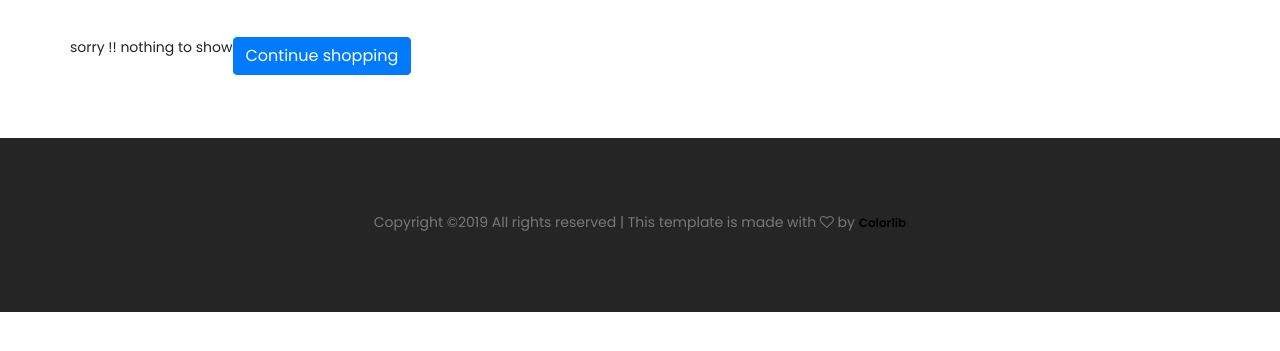
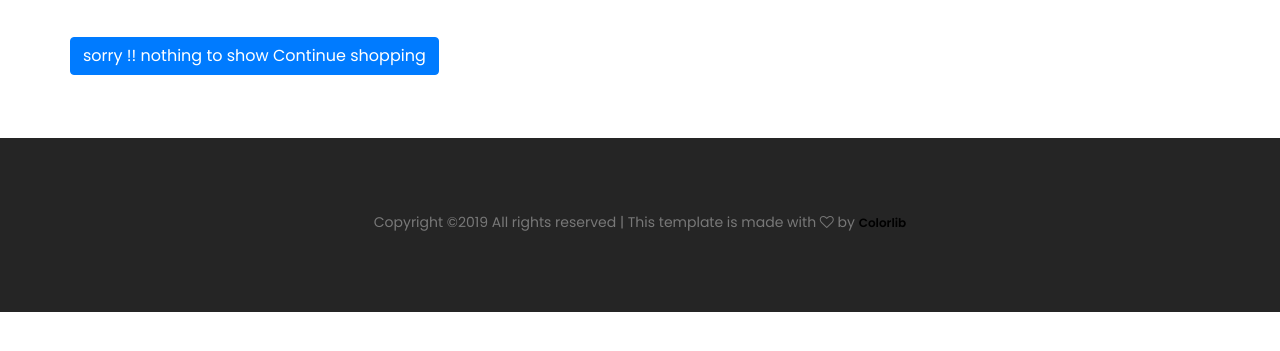
Before and after one commit to kevin123george/kart0, a Django app: template templates/categorylist.html in a window 1280 px wide. Shown: the part 86-437 px from the top of the page. Run offline with Django 3.2, Linux system fonts and the light colour scheme; the template is opened without the code that fills it, so the values that code supplies are empty; parts of the project's set-up code (start-up, migrations or seed data) failed here and were passed over; some libraries are stand-ins or nearby versions.

Commit message:
make it better

```diff
--- a/templates/categorylist.html
+++ b/templates/categorylist.html
@@ -72,11 +72,12 @@
 
           </div>
           {% empty %}
+          <a class='btn btn-primary float-center' href='/'>sorry !! nothing to show  Continue shopping</a>
 
-              <td colspan='5'>sorry !! nothing to show </td>
 
-          <br />
-              <a class='btn btn-primary float-right' href='/'>Continue shopping</a>
+
+
+
 
 
           {%  endfor %}
```
Also changed, not shown: db.sqlite3.
